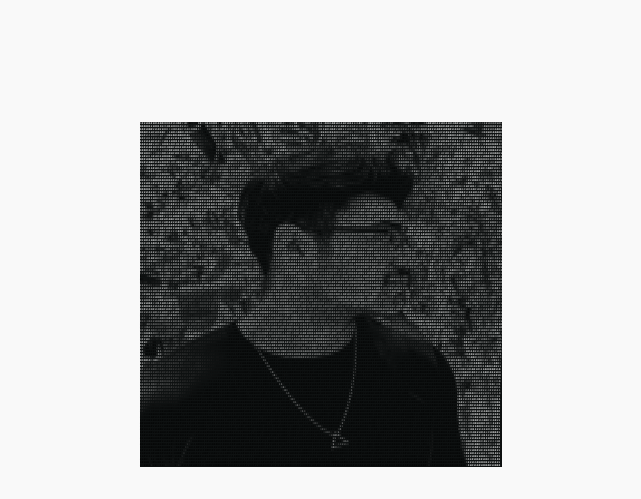
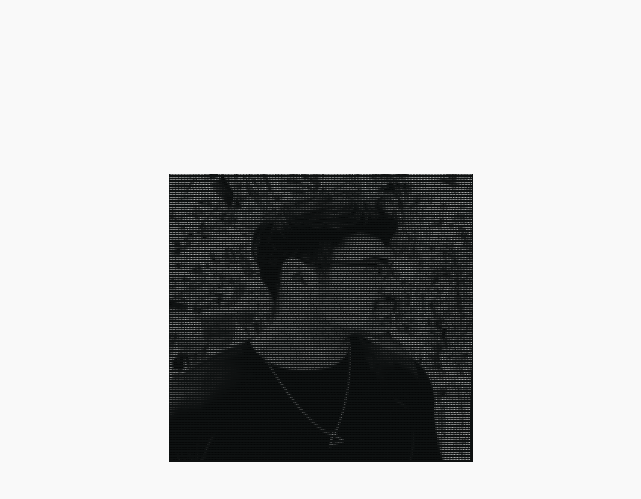
Before and after one commit to Chris-Perkins/Chris-Perkins.github.io, a plain HTML site: page index.html in a window 1280 px wide. Shown: the top 499 px of the page, without its empty margins (319-960 px from the left). Drawn offline with Linux system fonts and the light colour scheme; a web font is replaced by a local one.

Commit message:
updating formatting

```diff
--- a/default.css
+++ b/default.css
@@ -1,9 +1,13 @@
 @font-face {
 	/* Include font to standardize ascii art across devices*/
-    font-family: "Courier Prime Bold";
-    src: url(./fonts/CourierPrime-Bold.ttf) format("truetype");
-    font-display: block;
+    font-family: "Courier Prime";
+    src: url(./fonts/CourierPrime) format("truetype");
 }
+@font-face {
+    font-family: "Roboto Mono";
+    src: url(./fonts/Roboto_Mono/RobotoMono-VariableFont_wght.ttf) format("truetype");
+}
+
 
 html, body {
 	margin: 0;
@@ -13,10 +17,11 @@ html, body {
 }
 
 body {
-  	font-family: "PT Sans", "Helvetica Neue", Helvetica, Arial, sans-serif;
-  	font-size: clamp(8px, 3.5vmax, 36px);
+  	font-family: "Roboto Mono";
+	font-weight: 200;
+  	font-size: clamp(8px, 3.5vmax, 24px);
 	line-height: 125%;
-  	color: #455565;
+  	color: #272727;
 	display: flex;
 }
 
@@ -39,7 +44,7 @@ a {
 
 a:hover
 {
-	color: #888;
+	background-color: #fffead;
   	text-decoration: underline;
 }
 
@@ -62,8 +67,8 @@ a:hover
 	align-content: center;
 
 	background-color: #f9f9f9;
-	max-width: 750px;
-	width: 90%;
+	max-width: 500px;
+	width: 80%;
 	padding: 16px;
 }
 
@@ -71,7 +76,7 @@ a:hover
 {
 	margin: auto;
 	width: fit-content;
-	font-size: clamp(1px, 0.5vmin, 3px);
+	font-size: clamp(0.5px, 0.5vmin, 1px);
 
 	/* blackish background or you can't see shit */
 	background-color: #0e1111;
@@ -83,9 +88,9 @@ a:hover
 }
 
 #pic pre {
-	font-size: clamp(1px, 0.5vmin, 3px);
+	font-size: clamp(0.5px, 0.5vmin, 2.5px);
 	line-height: 1em;
-	font-family: "Courier Prime Bold", Courier, "Courier New", monospace;
+	font-family: "Courier Prime Bold", monospace;
 	white-space: pre;
 	overflow: visible;
 }
@@ -112,7 +117,7 @@ a:hover
   	text-align: center;
 	line-height: 2em;
 	width: 100%;
-	font-size: clamp(8px, 3.0vmax, 36px);
+	font-size: clamp(8px, 3.0vmax, 24px);
 }
 
 #connect ul
--- a/index.html
+++ b/index.html
@@ -129,7 +129,7 @@
         <div id="content">
           <div>
             <p>
-              i'm chris (aka nep), and i like to build
+              I'm Chris (AKA Nep), and I like to build
             </p>
             <hr>
           </div>
```
Also changed, not shown: fonts/CourierPrime-Bold.ttf (deleted).
